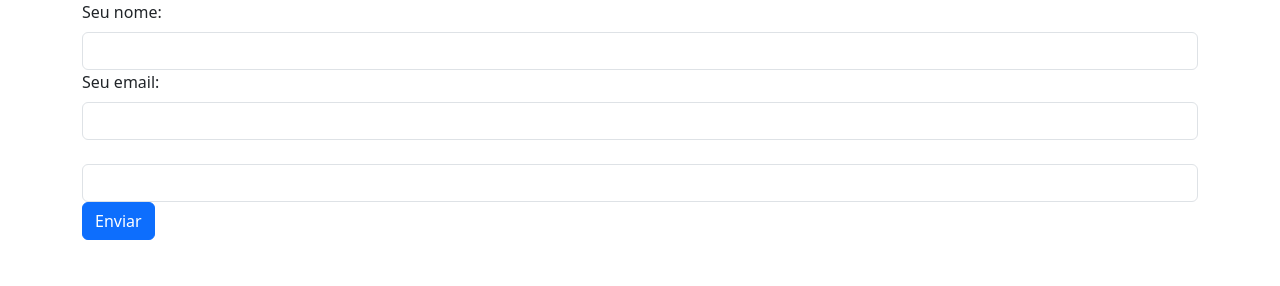
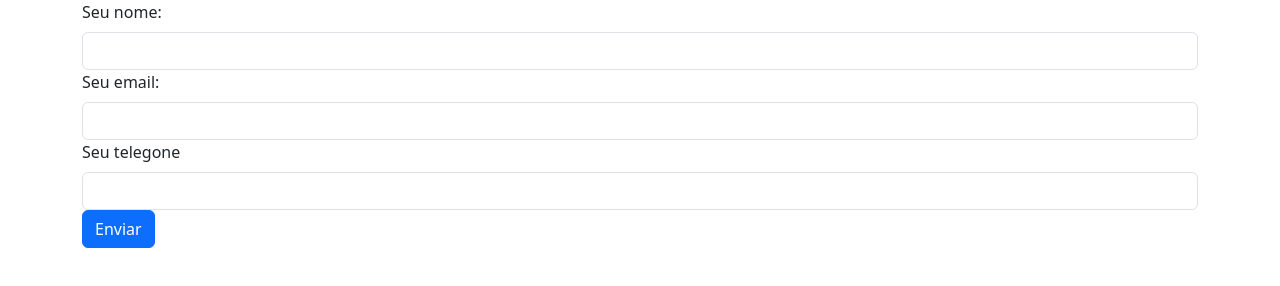
Before and after one commit to JoaoVictorAngelo/Ebac_Fullstack, a plain HTML site: page aula bootstrap/Exercicio bootstrap/index.html in a window 1280 px wide. Drawn offline with nearby package versions, Linux system fonts and the light colour scheme.

Commit message:
Update index.html

```diff
--- a/aula bootstrap/Exercicio bootstrap/index.html
+++ b/aula bootstrap/Exercicio bootstrap/index.html
@@ -12,7 +12,7 @@
         <input class="form-control" type="text" id="nome">
         <label class="form-label" for="email">Seu email:</label>
         <input class="form-control" type="email" id="email">
-        <label class="form-label" for="telefone"></label>
+        <label class="form-label" for="telefone">Seu telegone</label>
         <input class="form-control" type="tel"id="telefone">
         <button class="btn btn-xs btn-primary rounded" >Enviar</button>
     </form>
```
